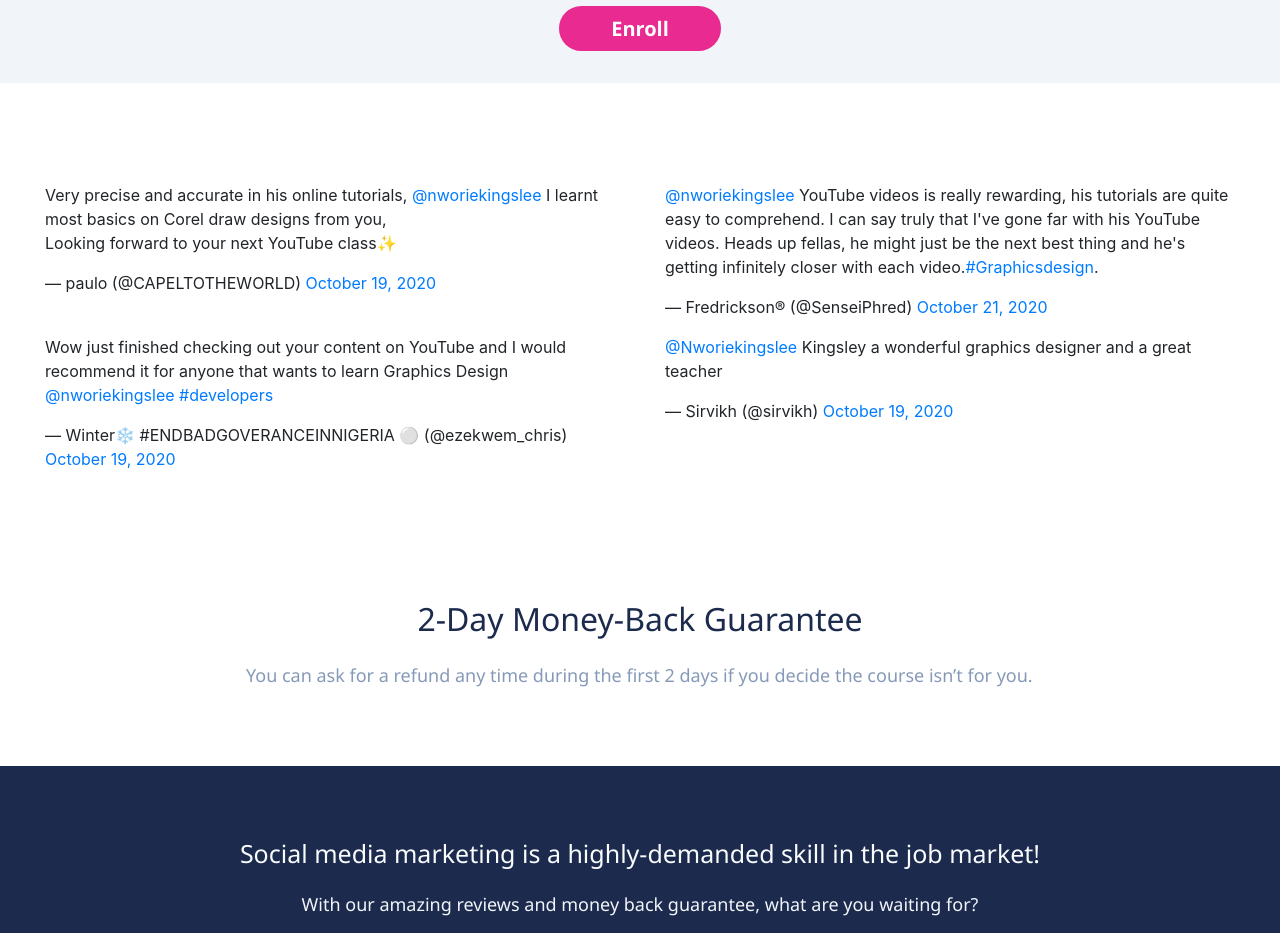
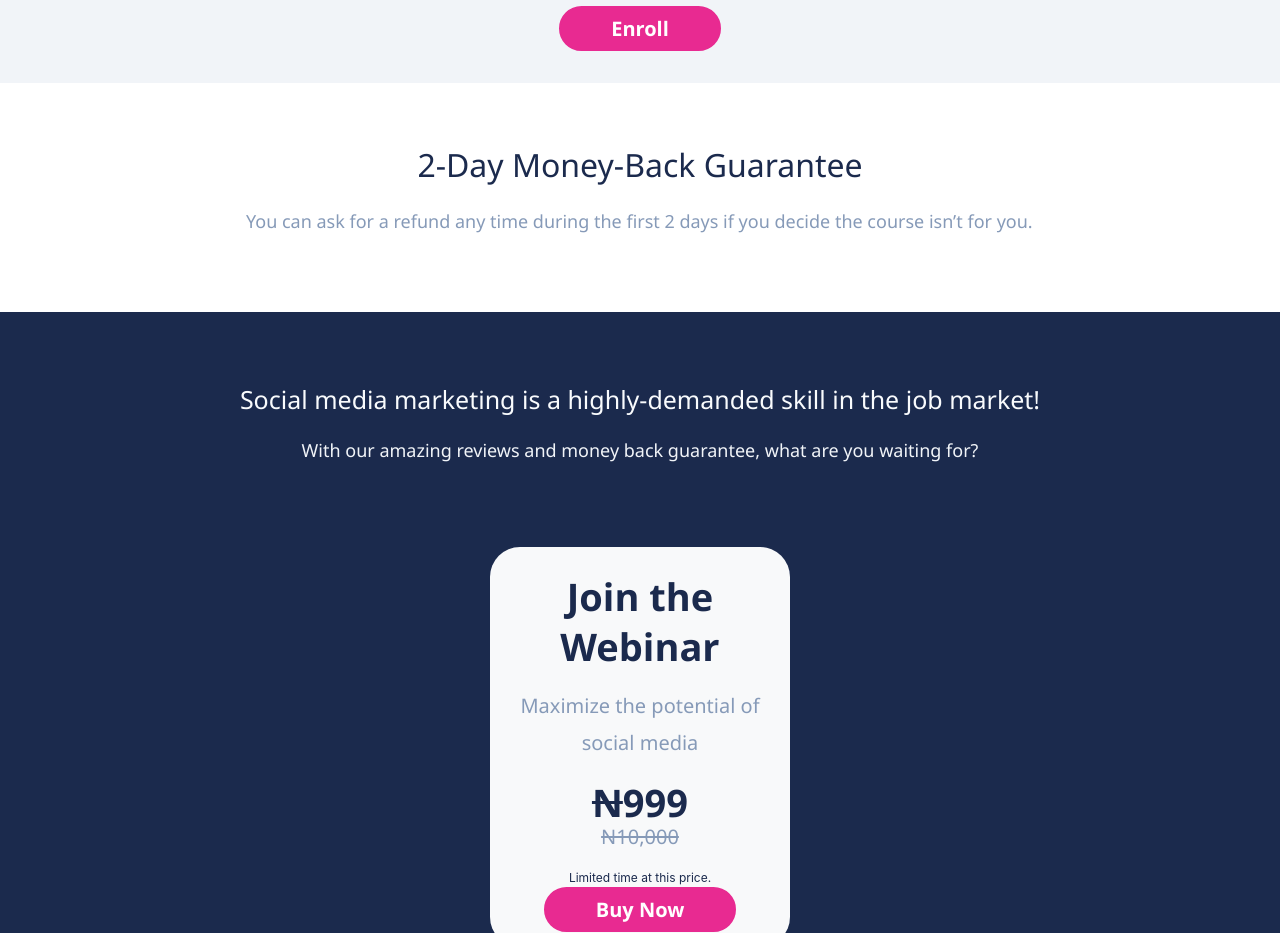
Before and after one commit to kingslee69/zero-to-hero, a React (Create React App) app: page / in a window 1280 px wide. Shown: the part 2200-3133 px from the top of the page. Built offline with nearby package versions, Linux system fonts and the light colour scheme.

Commit message:
am tired

```diff
--- a/src/App.js
+++ b/src/App.js
@@ -56,7 +56,7 @@ class App extends Component {
           audience={this.state.target}
           btn="Enroll"
         />
-        <TweetSection />
+        {/* <TweetSection /> */}
         <BrandSection
           title={this.state.warrantee[0]}
           message={this.state.warrantee[1]}
```
